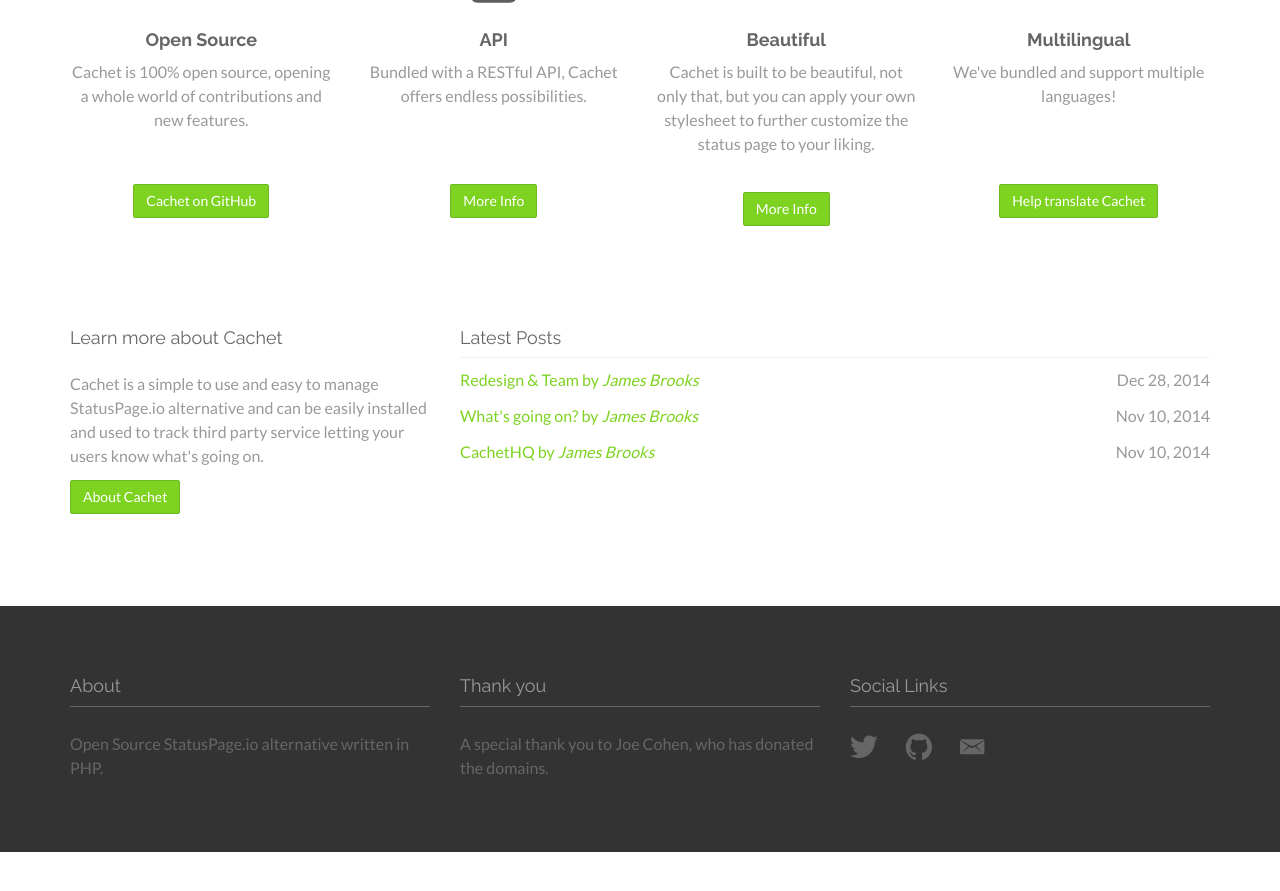
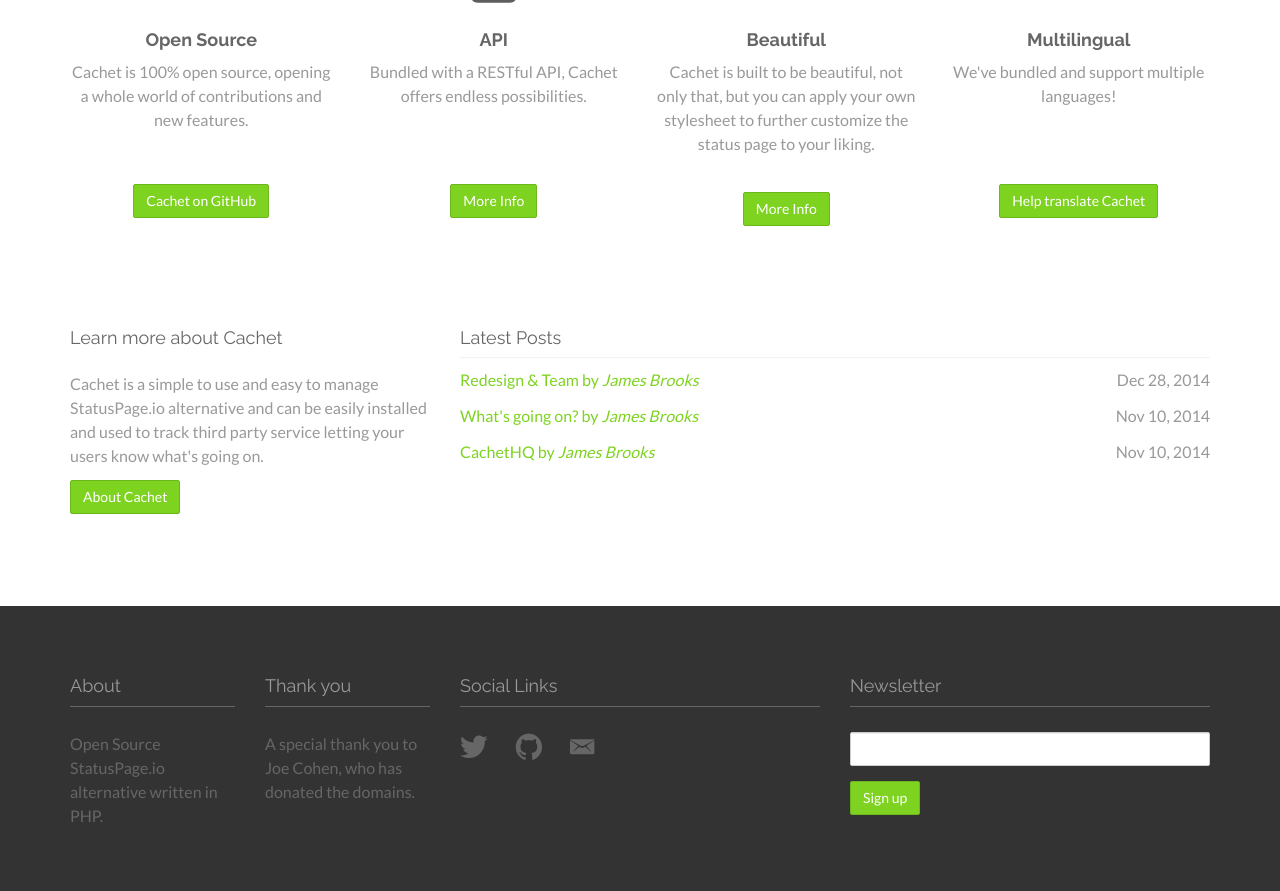
Before and after one commit to matthewjamesr/cachethq.io, a Jekyll site: the page built from index.html, in a window 1280 px wide and 900 px high, scrolled down 1072 px. Shown: the top 891 px of the window. Built offline with Jekyll 4.4.1, drawn with Linux system fonts in a browser that asks for light colours; nearby versions of some CDN libraries; some web fonts are replaced; before the commit the page ends 1924 px from its top, so only the background shows below that.

Commit message:
Add Mailchimp form. Closes #42.

```diff
--- a/_includes/footer.html
+++ b/_includes/footer.html
@@ -1,12 +1,12 @@
 <div id="footerwrap">
     <div class="container">
         <div class="row">
-            <div class="col-xs-12 col-sm-4">
+            <div class="col-xs-12 col-sm-2">
                 <h4>About</h4>
                 <div class="hline-b"></div>
                 <p>{{ site.about }}</p>
             </div>
-            <div class="col-xs-12 col-sm-4">
+            <div class="col-xs-12 col-sm-2">
                 <h4>Thank you</h4>
                 <div class="hline-b"></div>
                 <p>A special thank you to Joe Cohen, who has donated the domains.</p>
@@ -20,6 +20,20 @@
                     {% endfor %}
                 </p>
             </div>
+            <div class="col-xs-12 col-sm-4">
+                <h4>Newsletter</h4>
+                <div class="hline-b"></div>
+                <form class='form-vertical' role='form' action="//cachethq.us9.list-manage.com/subscribe/post?u=654f358550ef074d6601475cd&amp;id=711cf8b66d" method="post" name="mc-embedded-subscribe-form" target="_blank" novalidate>
+                    <div class="form-group">
+                        <label for="mce-EMAIL" class='sr-only'>Email Address  <span class="asterisk">*</span></label>
+                        <input type="email" value="" required name="EMAIL" class="form-control " id="mce-EMAIL">
+                    </div>
+                    <div class='form-group'>
+                        <button type="submit" class='btn btn-theme' name="subscribe" id="mc-embedded-subscribe" class="button">Sign up</button>
+                    </div>
+                    <div style="position: absolute; left: -5000px;"><input type="text" name="b_654f358550ef074d6601475cd_711cf8b66d" tabindex="-1" value=""></div>
+                </form>
+            </div>
         </div>
     </div>
 </div>
```
